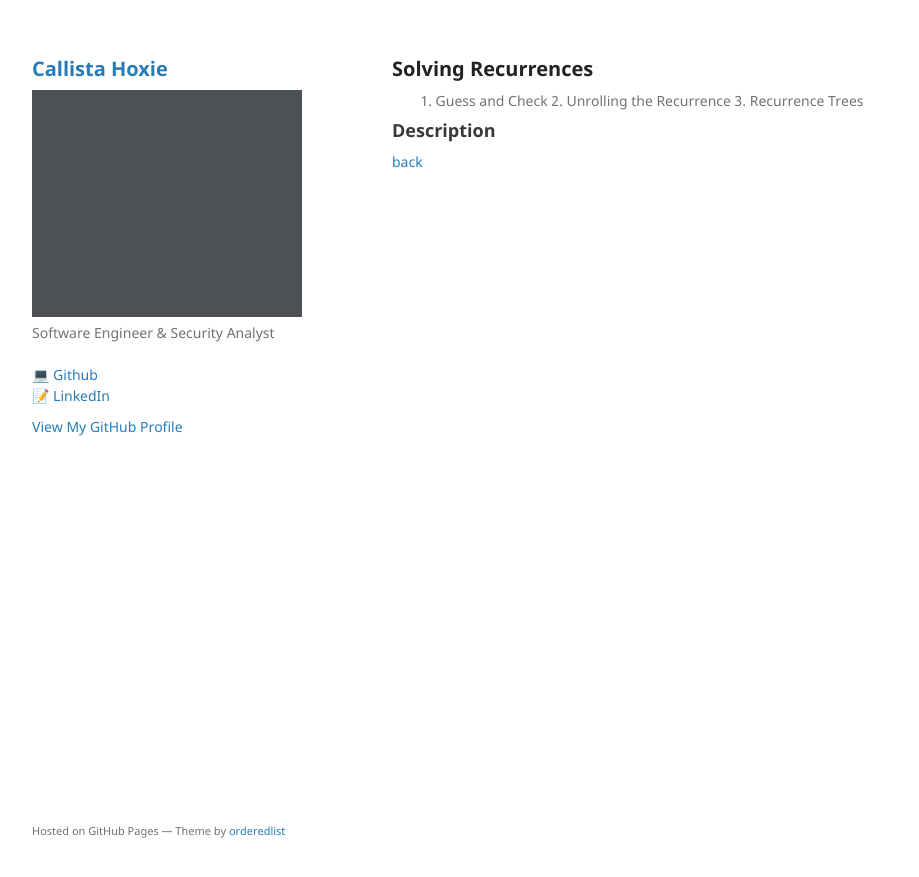
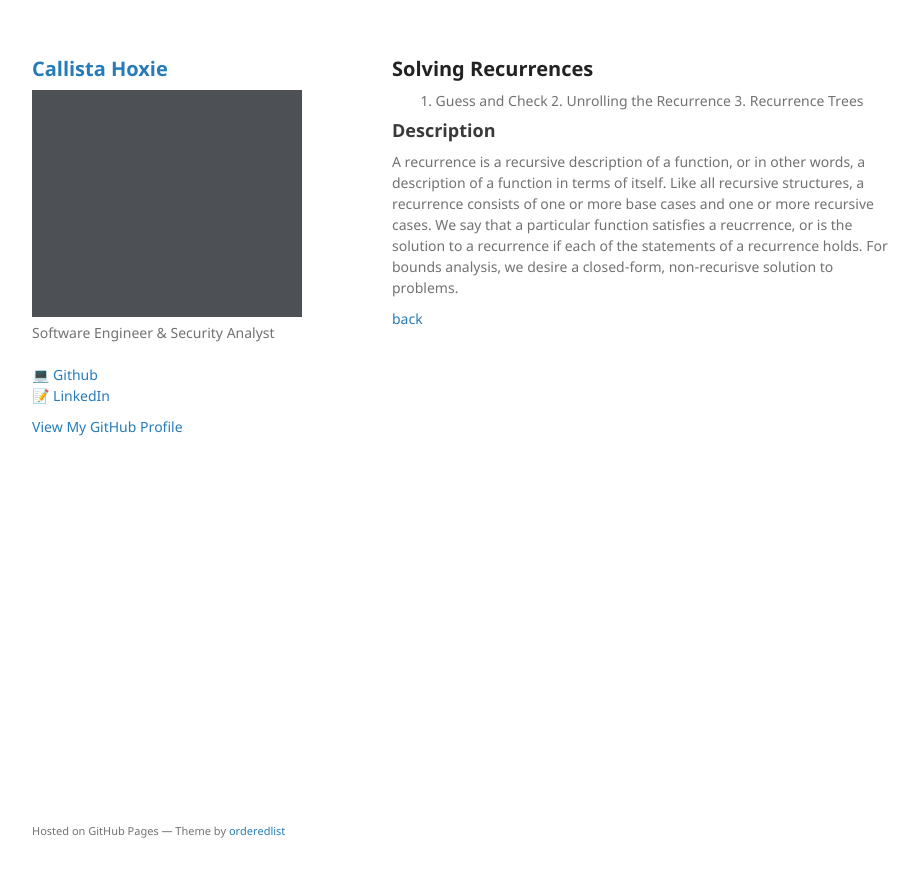
Before and after one commit to callistajosette/callistajosette.github.io, a Jekyll site: the page built from project-crease.md, in a window 1280 px wide. Shown: the top 877 px of the page, without its empty margins (178-1097 px from the left). Built offline with Jekyll 4.4.1, drawn with Linux system fonts in a browser that asks for light colours; our own code applies the rules of GitHub Pages for plain Markdown files.

Commit message:
Update project-crease.md

```diff
--- a/project-crease.md
+++ b/project-crease.md
@@ -12,5 +12,6 @@ layout: default
 
 ## Description
 
+A recurrence is a recursive description of a function, or in other words, a description of a function in terms of itself. Like all recursive structures, a recurrence consists of one or more base cases and one or more recursive cases. We say that a particular function satisfies a reucrrence, or is the solution to a recurrence if each of the statements of a recurrence holds. For bounds analysis, we desire a closed-form, non-recurisve solution to problems.
 
 [back](./)
```
